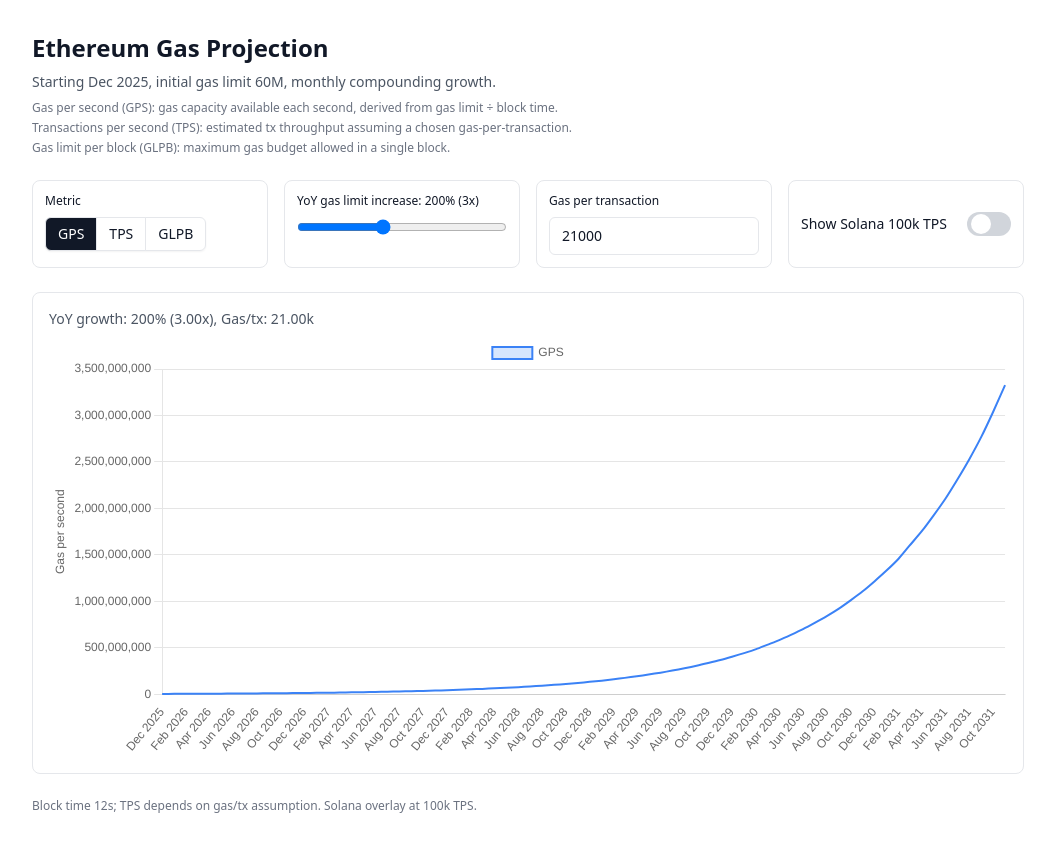
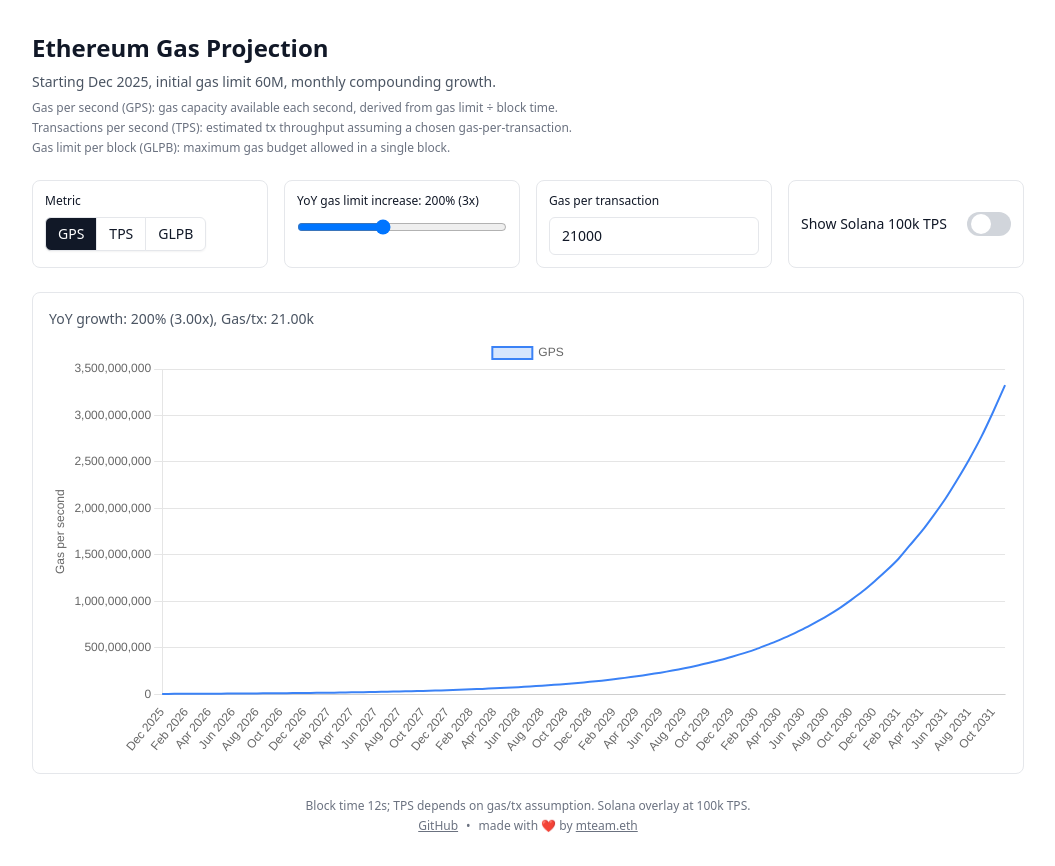
Before and after one commit to mteam88/EthereumTPS, a Next.js app: page / in a window 1280 px wide. Shown: the whole page, without its empty margins (112-1167 px from the left). Built offline with nearby package versions, Linux system fonts and the light colour scheme.

Commit message:
add vercel analytics

```diff
--- a/app/layout.tsx
+++ b/app/layout.tsx
@@ -1,5 +1,6 @@
 import type { Metadata } from "next";
 import "./globals.css";
+import { Analytics } from "@vercel/analytics/react";
 
 export const metadata: Metadata = {
   title: "Ethereum Gas Projection",
@@ -16,6 +17,7 @@
     <html lang="en">
       <body className="min-h-dvh font-sans antialiased">
         {children}
+        <Analytics />
       </body>
     </html>
   );
--- a/app/page.tsx
+++ b/app/page.tsx
@@ -90,9 +90,33 @@
         <MetricChart series={series} yLabel={yLabel} solanaSeries={solSeries} />
       </section>
 
-      <footer className="text-xs text-gray-500">
-        Block time 12s; TPS depends on gas/tx assumption. Solana overlay at 100k
-        TPS.
+      <footer className="text-xs text-gray-500 text-center flex flex-col items-center gap-1">
+        <div>
+          Block time 12s; TPS depends on gas/tx assumption. Solana overlay at
+          100k TPS.
+        </div>
+        <div className="flex items-center gap-2">
+          <a
+            href="https://github.com/mteam88/EthereumTPS"
+            target="_blank"
+            rel="noopener noreferrer"
+            className="underline hover:text-gray-700 dark:hover:text-gray-300"
+          >
+            GitHub
+          </a>
+          <span>•</span>
+          <span>
+            made with ❤️ by{" "}
+            <a
+              href="https://x.com/mteamisloading"
+              target="_blank"
+              rel="noopener noreferrer"
+              className="underline hover:text-gray-700 dark:hover:text-gray-300"
+            >
+              mteam.eth
+            </a>
+          </span>
+        </div>
       </footer>
     </main>
   );
--- a/package.json
+++ b/package.json
@@ -13,6 +13,7 @@
     "@radix-ui/react-slider": "^1.1.2",
     "@radix-ui/react-switch": "^1.0.3",
     "@radix-ui/react-toggle-group": "^1.0.4",
+    "@vercel/analytics": "^1.5.0",
     "chart.js": "^4.4.4",
     "chartjs-adapter-date-fns": "^3.0.0",
     "class-variance-authority": "^0.7.0",
```
Also changed, not shown: 1 other file (tests, documents, lock files or other folders).
